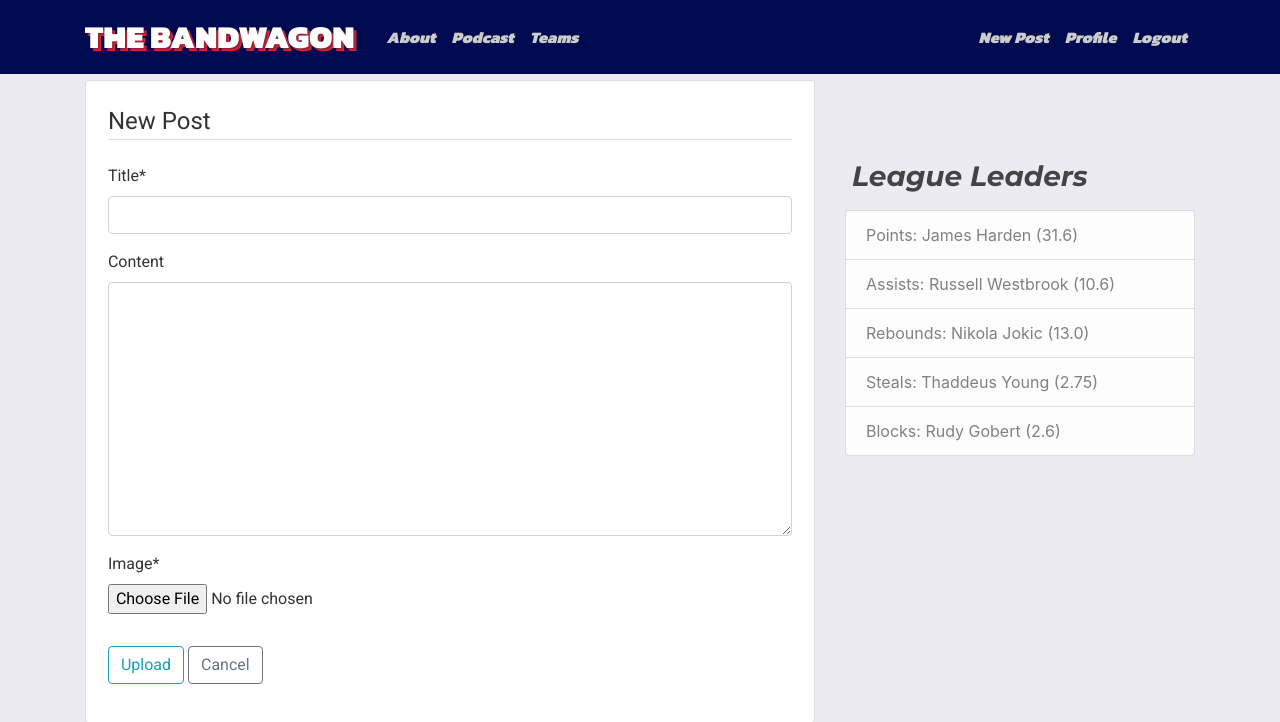
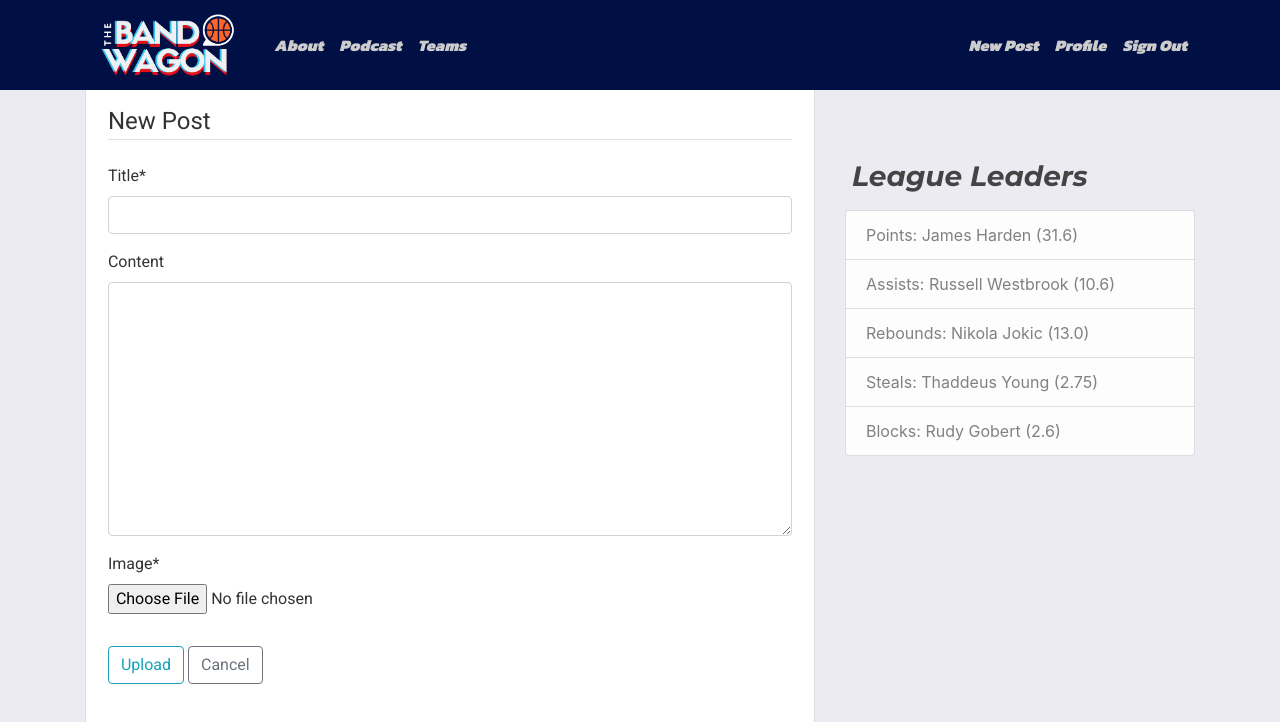
Before and after one commit to stephen-kernan/bandwagon-nba, a Django app: page /post/new/ in a window 1280 px wide. Shown: the top 722 px of the page. Run offline with Django 3.2, Linux system fonts and the light colour scheme; the visitor is signed in with stand-in values (Sample User, id 1); some libraries are stand-ins or nearby versions.

Commit message:
Replaced Title with Logo

```diff
--- a/bandwagon/static/bandwagon/main.css
+++ b/bandwagon/static/bandwagon/main.css
@@ -28,7 +28,11 @@ ul {
 }
 
 .bg-black {
-  background-color: #000a50;
+  background-color: #000f44;
+}
+
+#bandwagon-logo {
+  height: 4rem;
 }
 
 .site-header .navbar-nav .nav-link {
@@ -251,12 +255,10 @@ p.name {
 @media (max-width: 440px) {
   .post-list-item {
     height: 105px;
-    box-shadow: none;
   }
 
   .post-list-item:hover {
     height: 115px;
-    box-shadow: none;
   }
 
   .article-metadata {
--- a/bandwagon/templates/bandwagon/base.html
+++ b/bandwagon/templates/bandwagon/base.html
@@ -13,13 +13,19 @@
         <link rel="stylesheet" href="{% static 'bandwagon/main.css' %}">
         {% block extracss %} {% endblock %}
         <link href="https://fonts.googleapis.com/css2?family=Creepster&family=Kanit:wght@400;900&family=Montserrat:ital,wght@0,300;0,400;0,700;0,800;1,300;1,700;1,800&family=Roboto&display=swap" rel="stylesheet">
-        <title>Bandwagon NBA - {{ title }}</title>
+        {% if title %}
+            <title>{{ title }}</title>
+        {% else %}
+            <title>The Bandwagon - NBA News and Stories</title>
+        {% endif %}
     </head>
     <body>
         <header class="site-header">
             <nav class="navbar navbar-expand-md navbar-dark bg-black fixed-top">
                 <div class="container">
-                    <a class="navbar-brand mr-4 title" href="{% url 'bandwagon-home' %}">THE BANDWAGON</a>
+                    <a class="navbar-brand mr-4 title" href="{% url 'bandwagon-home' %}">
+                        <img src="../../../media/logos/The Bandwagon.png" alt="Logo for The Bandwagon NBA" id="bandwagon-logo">
+                    </a>
                     <button class="navbar-toggler" type="button" data-toggle="collapse" data-target="#navbarToggle" aria-controls="navbarToggle" aria-expanded="false" aria-label="Toggle navigation">
                         <span class="navbar-toggler-icon"></span>
                     </button>
@@ -37,13 +43,13 @@
                             {% if user.is_staff%}
                                 <a href="{% url 'post-create' %}" class="nav-item nav-link">New Post</a>
                                 <a href="{% url 'profile' %}" class="nav-item nav-link">Profile</a>
-                                <a href="{% url 'logout' %}" class="nav-item nav-link">Logout</a>
+                                <a href="{% url 'logout' %}" class="nav-item nav-link">Sign Out</a>
                             {% else %}
                                 <a href="{% url 'profile' %}" class="nav-item nav-link">Profile</a>
                                 <a href="{% url 'logout' %}" class="nav-item nav-link">Logout</a>
                             {% endif %}
                         {% else %}
-                            <a class="nav-item nav-link" href="{% url 'login' %}">Login</a>
+                            <a class="nav-item nav-link" href="{% url 'login' %}">Sign In</a>
                             <a class="nav-item nav-link" href="{% url 'user-registration' %}">Register</a>
                         {% endif %}
                         </div>
```
Also changed, not shown: media/logos/The Bandwagon.png (added).
